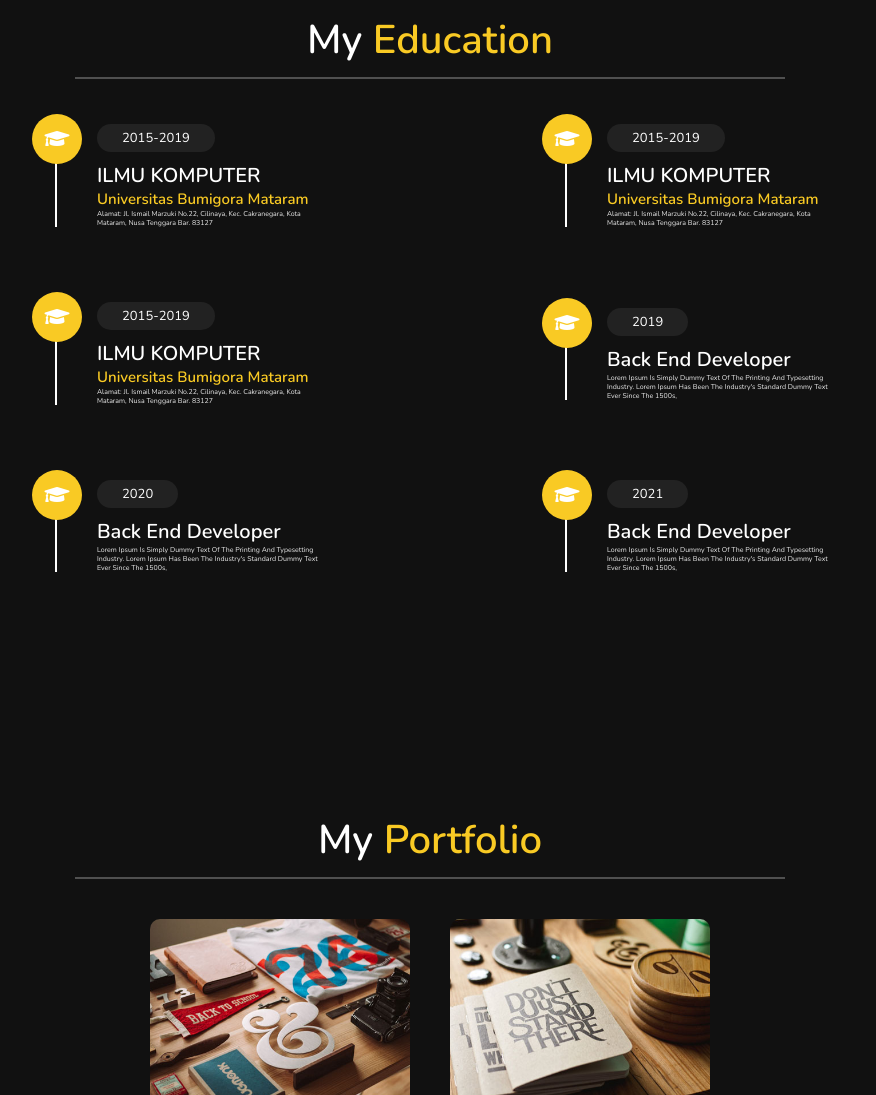
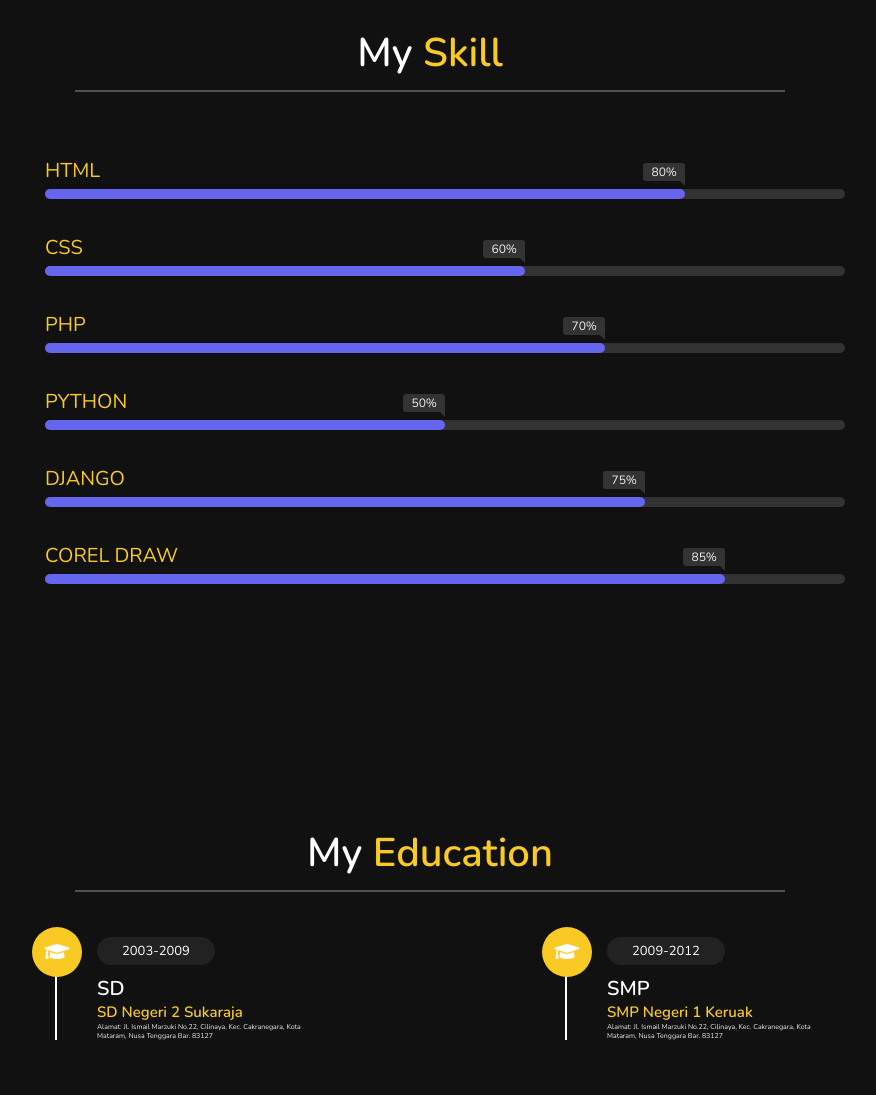
Before and after one commit to orianbi/isaasrori, a plain HTML site: page index.html in a window 1280 px wide. Shown: the part 1705-2800 px from the top of the page, without its empty margins (385-1261 px from the left). Drawn offline with nearby package versions, Linux system fonts and the light colour scheme.

Commit message:
add skill

```diff
--- a/css/style.css
+++ b/css/style.css
@@ -93,6 +93,7 @@ header {
   justify-content: center;
   flex-flow: column;
   text-align: center;
+  padding: 0.5rem;
 }
 
 header img {
@@ -100,7 +101,7 @@ header img {
   width: 17rem;
   border-radius: 50%;
   object-fit: cover;
-  margin-bottom: 1rem;
+
   border: 0.7rem solid var(--yellow);
   background: #fff;
 }
@@ -219,7 +220,7 @@ header .navbar ul li a:hover {
   margin: 2rem;
 }
 .about .row .counter .box span {
-  font-size: 1.7rem;
+  font-size: 4rem;
   color: var(--yellow);
 }
 
@@ -227,7 +228,136 @@ header .navbar ul li a:hover {
   font-size: 2rem;
   color: #fff;
 }
+.skill .box-container {
+  display: block;
+  align-items: center;
+  justify-content: space-between;
 
+  padding: 3rem 0;
+  padding-left: 3rem;
+}
+
+.skill .box-container .bar {
+  margin: 35px 0;
+}
+.bar .info {
+  margin-bottom: 5px;
+}
+.skill .box-container .bar .info span {
+  font-size: 20px;
+  font-weight: 500;
+  color: var(--yellow);
+  opacity: 0;
+  animation: showText 0.5s 1s linear forwards;
+}
+@keyframes showText {
+  100% {
+    opacity: 1;
+  }
+}
+.skill .box-container .progress-line {
+  position: relative;
+  height: 10px;
+  width: 100%;
+  background: #333;
+  border-radius: 10px;
+  transform-origin: left;
+  transform: scaleX(0);
+  box-shadow: inset 0px 1px 1px rgba(0, 0, 0, 0.05);
+  animation: animate 1s cubic-bezier(1, 0, 0.5, 1) forwards;
+}
+.skill .box-container .progress-line span {
+  height: 100%;
+  width: 80%;
+  background: #6665ee;
+  position: absolute;
+  border-radius: 10px;
+  transform-origin: left;
+  transform: scaleX(0);
+  animation: animate 1s 1s cubic-bezier(1, 0, 0.5, 1) forwards;
+}
+
+@keyframes animate {
+  100% {
+    transform: scaleX(1);
+  }
+}
+
+.skill .box-container .progress-line.html span {
+  width: 80%;
+}
+.skill .box-container .progress-line.css span {
+  width: 60%;
+}
+.skill .box-container .progress-line.php span {
+  width: 70%;
+}
+.skill .box-container .progress-line.python span {
+  width: 50%;
+}
+.skill .box-container .progress-line.django span {
+  width: 75%;
+}
+
+.skill .box-container .progress-line.corel span {
+  width: 85%;
+}
+
+.skill .box-container .bar .progress-line span::before {
+  position: absolute;
+  content: "";
+  right: 0;
+  top: -10px;
+  height: 0;
+  width: 0;
+  border: 7px solid transparent;
+  border-bottom-width: 0px;
+  border-right-width: 0px;
+  border-top-color: #333;
+  opacity: 0;
+  animation: showText2 0.5s 1.5s linear forwards;
+}
+
+.skill .box-container .bar .progress-line span::after {
+  position: absolute;
+
+  right: 0;
+  top: -26px;
+  color: #eee;
+  font-size: 12px;
+  font-weight: 500;
+  background: #333;
+  padding: 1px 8px;
+  border-radius: 3px;
+  opacity: 0;
+  animation: showText2 0.5s 1.5s linear forwards;
+}
+
+@keyframes showText2 {
+  100% {
+    opacity: 1;
+  }
+}
+
+.skill .box-container .progress-line.html span::after {
+  content: "80%";
+}
+.skill .box-container .progress-line.css span::after {
+  content: "60%";
+}
+.skill .box-container .progress-line.php span::after {
+  content: "70%";
+}
+.skill .box-container .progress-line.python span::after {
+  content: "50%";
+}
+.skill .box-container .progress-line.django span::after {
+  content: "75%";
+}
+
+.skill .box-container .progress-line.corel span::after {
+  content: "85%";
+}
 .education .box-container {
   display: flex;
   align-items: center;
--- a/index.html
+++ b/index.html
@@ -14,7 +14,7 @@
     />
 
     <title>Portfolio | Ori</title>
-
+    <link href="images/logo.png" rel="icon">
     <!--custom css file link-->
     <link rel="stylesheet" href="css/style.css" />
   </head>
@@ -29,6 +29,7 @@
         <ul>
           <li><a href="#home">home</a></li>
           <li><a href="#about">about</a></li>
+          <li><a href="#skill">skill</a></li>
           <li><a href="#education">education</a></li>
           <li><a href="#portfolio">portfolio</a></li>
           <li><a href="#contact">contact</a></li>
@@ -63,7 +64,7 @@
         <div class="info">
           <h3><span>name :</span> M Isa Asrori</h3>
           <h3><span>age :</span> 23</h3>
-          <h3><span>education :</span> UBG</h3>
+          <h3><span>education :</span> Universitas Bumi Gora Matarm</h3>
           <h3><span>post :</span> Back end Developer</h3>
           <h3><span>language :</span> Indonesia</h3>
           <a href="#"
@@ -71,25 +72,25 @@
               download CV <i class="fas fa-download"></i></button
           ></a>
 
-         <h1 class="heading">my<span> skill</span> </h1>
+
         </div>
         <div class="counter">
 
           <div class="box">
-            <span>45%</span>
-            <h3>Laravel</h3>
+            <span>1+</span>
+            <h3>years of experience</h3>
           </div>
           <div class="box">
-            <span>50%</span>
-            <h3>Codeigniter</h3>
+            <span>100+</span>
+            <h3>Project Completed</h3>
           </div>
           <div class="box">
-            <span>55%</span>
-            <h3>Django</h3>
+            <span>430+</span>
+            <h3>Happy Clients</h3>
           </div>
           <div class="box">
-            <span>75%</span>
-            <h3>Corel Draw</h3>
+            <span>12+</span>
+            <h3>awards won</h3>
           </div>
 
         </div>
@@ -97,6 +98,54 @@
     </section>
 
     <!-- about section ends-->
+
+    <!-- skill section starts-->
+    <section class="skill" id="skill">
+     <h1 class="heading">my <span>skill</span></h1>
+
+    <div class="box-container">
+      <div class="bar">
+        <div class="info">
+          <h3><span>HTML</span></h3>
+        </div>
+        <div class="progress-line html"><span></span></div>
+      <div>
+      <div class="bar">
+        <div class="info">
+          <h3><span>CSS</span></h3>
+        </div>
+        <div class="progress-line css"><span></span></div>
+      <div>
+      <div class="bar">
+        <div class="info">
+          <h3><span>PHP</span></h3>
+        </div>
+        <div class="progress-line php"><span></span></div>
+      <div>
+    <div class="bar">
+        <div class="info">
+          <h3><span>PYTHON</span></h3>
+        </div>
+        <div class="progress-line python"><span></span></div>
+      <div>
+
+      <div class="bar">
+        <div class="info">
+          <h3><span>DJANGO</span></h3>
+        </div>
+        <div class="progress-line django"><span></span></div>
+      <div>
+    <div class="bar">
+        <div class="info">
+          <h3><span>COREL DRAW</span></h3>
+        </div>
+        <div class="progress-line corel"><span></span></div>
+      <div>
+
+    </div>
+    </section>
+
+    <!-- skill section ends-->
     <!-- education section starts-->
     <section class="education" id="education">
       <h1 class="heading">my <span>education</span></h1>
@@ -104,9 +153,27 @@
       <div class="box-container">
         <div class="box">
           <i class="fas fa-graduation-cap"></i>
-          <span>2015-2019</span>
-          <h3>ILMU KOMPUTER</h3>
-          <h4>Universitas Bumigora Mataram</h4>
+          <span>2003-2009</span>
+          <h3>SD</h3>
+          <h4>SD Negeri 2 Sukaraja</h4>
+          <p>
+            Alamat: Jl. Ismail Marzuki No.22, Cilinaya, Kec. Cakranegara, Kota Mataram, Nusa Tenggara Bar. 83127
+          </p>
+        </div>
+        <div class="box">
+          <i class="fas fa-graduation-cap"></i>
+          <span>2009-2012</span>
+          <h3>SMP</h3>
+          <h4>SMP Negeri 1 Keruak</h4>
+          <p>
+            Alamat: Jl. Ismail Marzuki No.22, Cilinaya, Kec. Cakranegara, Kota Mataram, Nusa Tenggara Bar. 83127
+          </p>
+        </div>
+        <div class="box">
+          <i class="fas fa-graduation-cap"></i>
+        <span>2012-2015</span>
+          <h3>SMA</h3>
+          <h4>SMA Negeri 1 Jerowaru</h4>
           <p>
             Alamat: Jl. Ismail Marzuki No.22, Cilinaya, Kec. Cakranegara, Kota Mataram, Nusa Tenggara Bar. 83127
           </p>
@@ -114,51 +181,13 @@
         <div class="box">
           <i class="fas fa-graduation-cap"></i>
           <span>2015-2019</span>
-          <h3>ILMU KOMPUTER</h3>
+         <h3>ILMU KOMPUTER</h3>
           <h4>Universitas Bumigora Mataram</h4>
           <p>
             Alamat: Jl. Ismail Marzuki No.22, Cilinaya, Kec. Cakranegara, Kota Mataram, Nusa Tenggara Bar. 83127
           </p>
         </div>
-        <div class="box">
-          <i class="fas fa-graduation-cap"></i>
-        <span>2015-2019</span>
-          <h3>ILMU KOMPUTER</h3>
-          <h4>Universitas Bumigora Mataram</h4>
-          <p>
-            Alamat: Jl. Ismail Marzuki No.22, Cilinaya, Kec. Cakranegara, Kota Mataram, Nusa Tenggara Bar. 83127
-          </p>
-        </div>
-        <div class="box">
-          <i class="fas fa-graduation-cap"></i>
-          <span>2019</span>
-          <h3>back end developer</h3>
-          <p>
-            Lorem Ipsum is simply dummy text of the printing and typesetting
-            industry. Lorem Ipsum has been the industry's standard dummy text
-            ever since the 1500s,
-          </p>
-        </div>
-        <div class="box">
-          <i class="fas fa-graduation-cap"></i>
-          <span>2020</span>
-          <h3>back end developer</h3>
-          <p>
-            Lorem Ipsum is simply dummy text of the printing and typesetting
-            industry. Lorem Ipsum has been the industry's standard dummy text
-            ever since the 1500s,
-          </p>
-        </div>
-        <div class="box">
-          <i class="fas fa-graduation-cap"></i>
-          <span>2021</span>
-          <h3>back end developer</h3>
-          <p>
-            Lorem Ipsum is simply dummy text of the printing and typesetting
-            industry. Lorem Ipsum has been the industry's standard dummy text
-            ever since the 1500s,
-          </p>
-        </div>
+
       </div>
     </section>
 
```
Also changed, not shown: images/logo.png (added).
